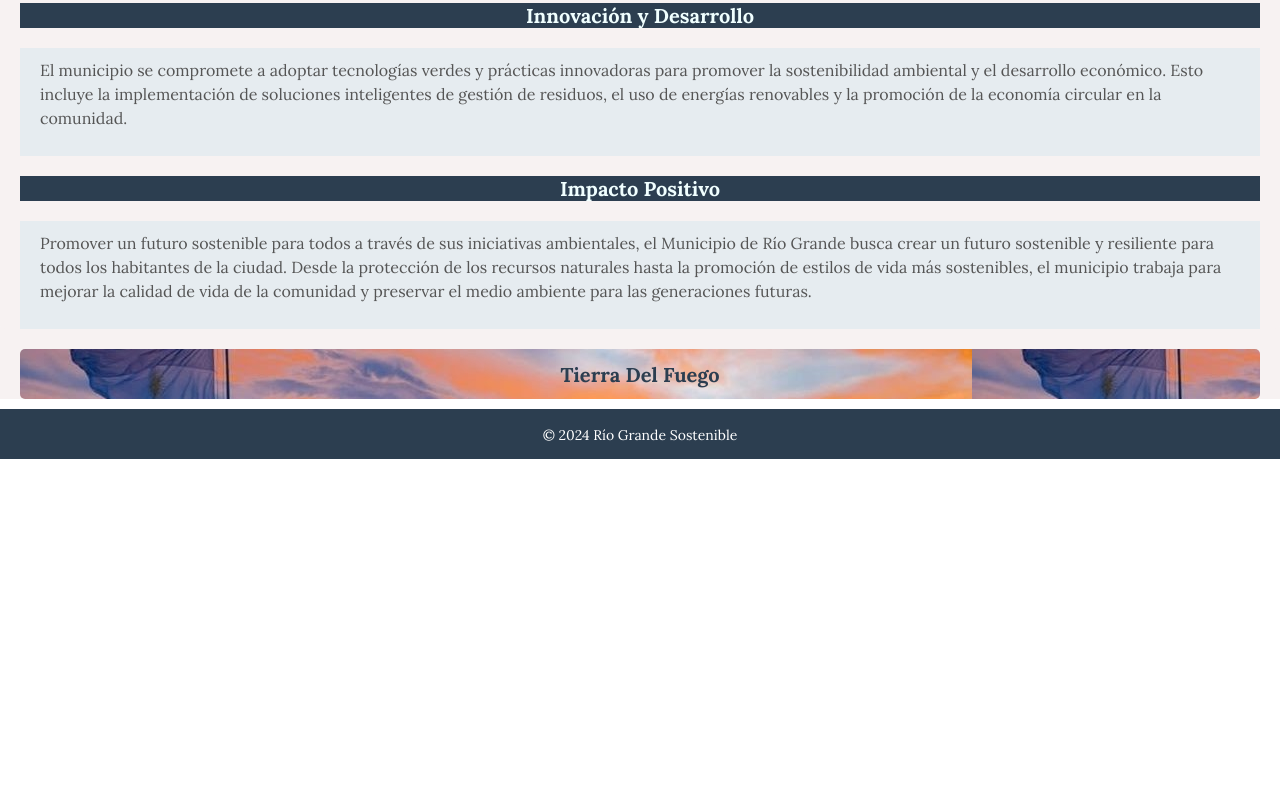
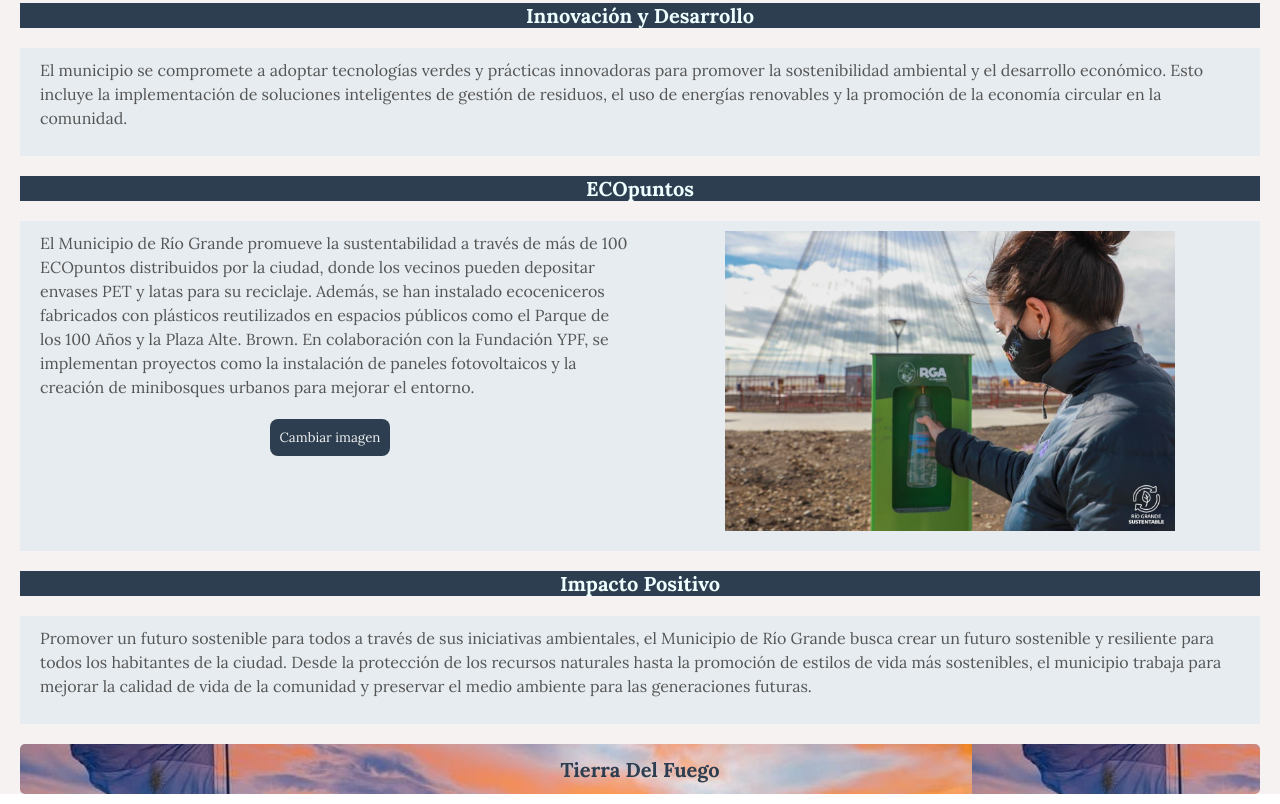
Before and after one commit to alejamarzol/Rio-Grande-Sostenible, a plain HTML site: page iniciativas-verdes.html in a window 1280 px wide. Shown: the part 1787-2591 px from the top of the page. Before the commit the page ends 2246 px from the top, so only its background shows below. Drawn offline with Linux system fonts and the light colour scheme.

Commit message:
cambios_imagenes

```diff
--- a/css/iniciativas-verdes.css
+++ b/css/iniciativas-verdes.css
@@ -107,7 +107,76 @@ h3{
   align-items: center;
   justify-content: center;
 }
+.eco-container {
+  display: flex;
+  flex-wrap: wrap;
+  align-items: flex-start;
+  justify-content: space-between;
+  margin: 20px;
+  padding: 10px;
+  background-color: #e6ecf0;
+}
 
+.eco-container .content_1 {
+  flex: 1;
+  display: flex;
+  flex-direction: column;
+  margin-right: 20px;
+}
+
+.eco-container .content_1 p {
+  margin-bottom: 10px;
+}
+
+.eco-container .image-container {
+  flex: 1;
+  display: flex;
+  justify-content: center;
+  align-items: center;
+  margin-bottom: 10px;
+}
+
+.eco-container .image-container img {
+  max-width: 100%;
+  height: 300px;
+}
+
+.eco-container .btn-container {
+  margin-top: 10px;
+  display: flex;
+  justify-content: center;
+}
+
+.eco-container .btn-container button {
+  background-color: #2c3e50;
+  color: #f2f2f2;
+  padding: 10px;
+  border: none;
+  border-radius: 8px;
+}
+
+.eco-container .btn-container button:hover {
+  background-color: #253342;
+}
+@media screen and (max-width: 700px) {
+.eco-container {
+  flex-direction: column;
+  align-items: center;
+}
+
+.eco-container .content_1 {
+  margin-right: 0;
+}
+
+.eco-container .image-container {
+  margin-top: 20px;
+}
+
+.eco-container .btn-container {
+  justify-content: center;
+  width: 100%;
+}
+}
 
 @media screen and (max-width: 700px) {
   .content_1 {
--- a/iniciativas-verdes.html
+++ b/iniciativas-verdes.html
@@ -94,6 +94,26 @@
                     </div>
                 </div>
 
+
+                <h2>ECOpuntos</h2>
+                <div class="eco-container">
+                    <div class="content_1">
+                        <p>El Municipio de Río Grande promueve la sustentabilidad a través de más de
+                            100 ECOpuntos distribuidos por la ciudad, donde los vecinos pueden depositar envases PET y
+                            latas para su reciclaje. Además, se han instalado ecoceniceros fabricados con plásticos
+                            reutilizados en espacios públicos como el Parque de los 100 Años y la Plaza Alte. Brown.
+                            En colaboración con la Fundación YPF, se implementan proyectos como la instalación de paneles
+                            fotovoltaicos y la creación de minibosques urbanos para mejorar el entorno.</p>
+                        <div class="btn-container">
+                            <button onclick="cambiarImagen()">Cambiar imagen</button>
+                        </div>
+                    </div>
+                    <div class="image-container">
+                        <img id="imagen-actual" src="" alt="Imagen">
+                    </div>
+                </div>
+
+
                 <h2>Impacto Positivo</h2>
                 <div class="flex-item">
                     <div class="content">
@@ -110,8 +130,6 @@
             <h3>Tierra Del Fuego</h3>
         </div>
     </main>
-    <footer>
-        <span>&copy; 2024 Río Grande Sostenible</span>
-    </footer>
     </body>
+    <script src="js/cuestionario_iniciativas_verdes.js"></script>
 </html>
--- /dev/null
+++ b/js/cuestionario_iniciativas_verdes.js
@@ -0,0 +1,22 @@
+var imagenes = [
+    '../img/photo_2022-05-31_12-36-46.jpg',
+    '../img/rio-grande-entrega-plantines-3.JPG',
+    '../img/photo_5026172842806454979_y.jpg',
+    '../img/multimedia.normal.8e0e6e83f2b88c10.494d475f32303232303831325f3036353333355f3333345f6e6f726d616c2e6a7067.jpg',
+    '../img/photo1643913589.jpg',
+    '../img/photo1681417135-1-800x445.jpeg'
+];
+
+var i = 0;
+var imagen_actual = document.getElementById('imagen-actual');
+
+// funcion q cambia la imagen al hacer click en el boton
+function cambiarImagen() {
+    i++; // paso a la siguiente imagen
+    if (i >= imagenes.length) {
+        i = 0; // vuelve al inicio cuando el array termina
+    }
+    imagen_actual.src = imagenes[i]; // actualiza el src de la imagen
+}
+// muestra la primera imagen sin necesidad clickear el boton
+imagen_actual.src = imagenes[i];
```
Also changed, not shown: img/2018-01-09.jpg (added), img/Sin título1.jpeg (added), img/images.jpeg (added), img/multimedia.normal.8e0e6e83f2b88c10.494d475f32303232303831325f3036353333355f3333345f6e6f726d616c2e6a7067.jpg (added), img/photo1643913589.jpg (added), img/photo1681417135-1-800x445.jpeg (added), img/photo_2022-05-31_12-36-46.jpg (added), img/photo_5026172842806454979_y.jpg (added), img/rio-grande-entrega-plantines-3.JPG (added).
